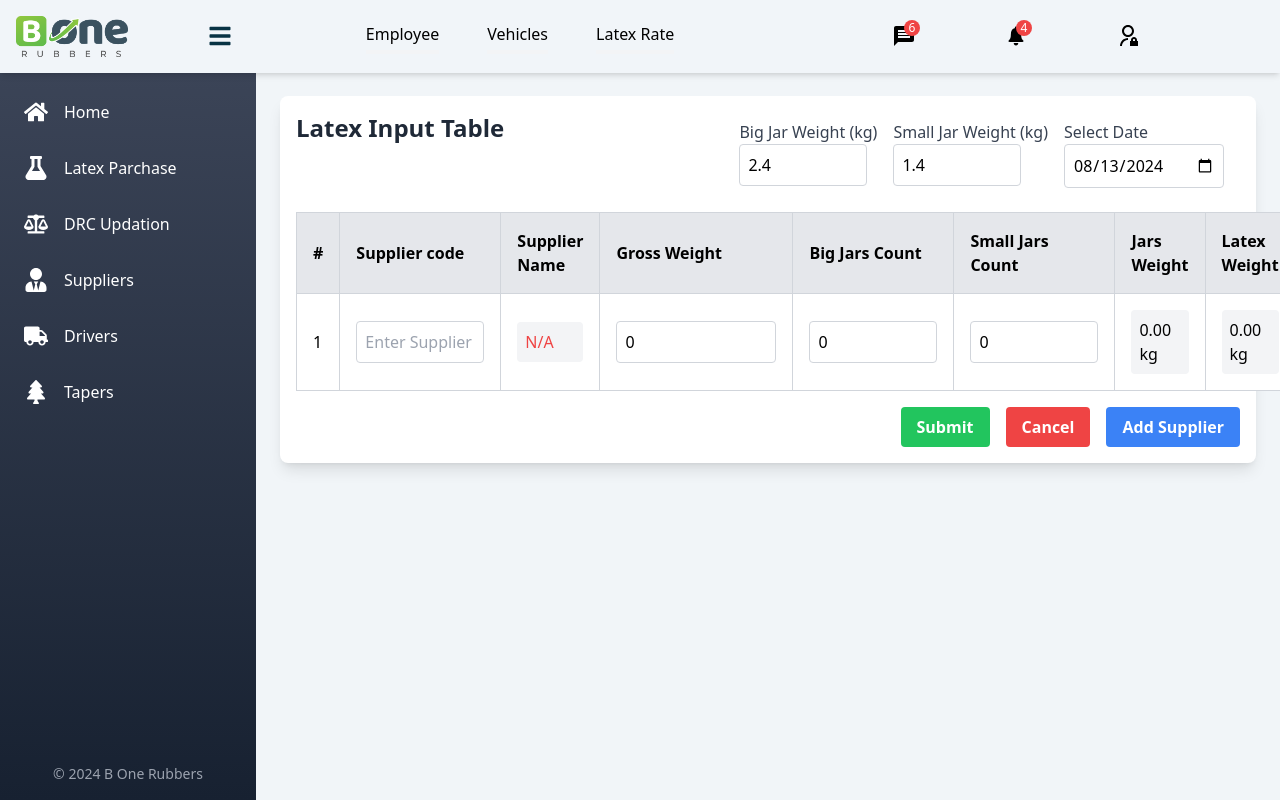
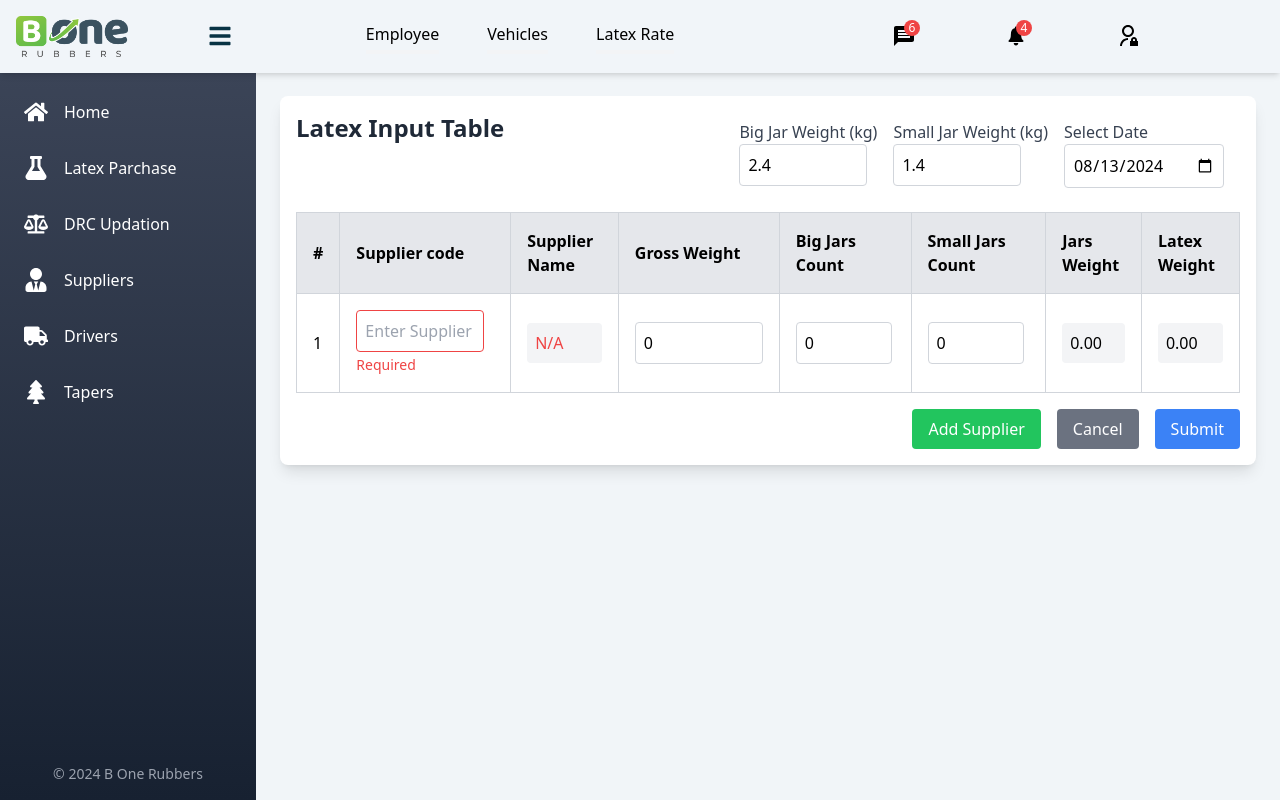
Before and after one commit to bonecompany/Supplier-Management-Client, a React (Vite) app: page /admin/latex-parchase in a window 1280 px wide. Built offline with nearby package versions, Linux system fonts and the light colour scheme.

Commit message:
11/09/2024

```diff
--- a/src/components/admin.components/Latex/LatexInputTable.jsx
+++ b/src/components/admin.components/Latex/LatexInputTable.jsx
@@ -1,11 +1,11 @@
-import { useState, useEffect } from "react";
+import { useState, useEffect, useRef } from "react";
 import { Axios } from "../../../MainRoute";
 import { toast } from "react-toastify";
 
 const LatexInputTable = () => {
-    const [selectedDate, setSelectedDate] = useState(
-      () => new Date().toISOString().split("T")[0]
-    ); // Default to today
+  const [selectedDate, setSelectedDate] = useState(
+    () => new Date().toISOString().split("T")[0]
+  ); // Default to today
   const [suppliers, setSuppliers] = useState([
     {
       date: selectedDate,
@@ -20,19 +20,39 @@ const LatexInputTable = () => {
   ]);
   const [bigJarWeight, setBigJarWeight] = useState(2.4); // Default weight for big jar (kg)
   const [smallJarWeight, setSmallJarWeight] = useState(1.4); // Default weight for small jar (kg)
+  const grossWeightInputRefs = useRef([]); // Ref to focus on gross weight input after fetching supplier name
 
   // Fetch supplier name by supplier code
   const fetchSupplierName = async (index) => {
     const { supplierCode } = suppliers[index];
+
     if (supplierCode) {
+      // Check for duplicate supplier codes
+      const isDuplicate = suppliers.some(
+        (supplier, idx) => idx !== index && supplier.supplierCode === supplierCode
+      );
+
+      if (isDuplicate) {
+        toast.error("Supplier already entered.");
+        return;
+      }
+
       try {
         const response = await Axios.get(`/admin/supplier/${supplierCode}`);
         const newSuppliers = [...suppliers];
         newSuppliers[index].supplierName = response.data.data.name;
         setSuppliers(newSuppliers);
+
+        // Focus on gross weight input after fetching supplier name
+        if (grossWeightInputRefs.current[index]) {
+          grossWeightInputRefs.current[index].focus();
+        }
       } catch (error) {
         console.error("Error fetching supplier data:", error);
+        toast.error("Supplier not found. Please check the supplier code.");
       }
+    } else {
+      toast.warn("Please enter a supplier code.");
     }
   };
 
@@ -70,8 +90,8 @@ const LatexInputTable = () => {
   // Handle form submission
   const handleSubmit = async () => {
     // Check if all suppliers have required fields
-    const isValid = suppliers.every((supplier) =>
-      supplier.supplierCode && supplier.date && supplier.grossWeight
+    const isValid = suppliers.every(
+      (supplier) => supplier.supplierCode && supplier.date && supplier.grossWeight
     );
 
     if (!isValid) {
@@ -86,7 +106,6 @@ const LatexInputTable = () => {
       console.error("Error submitting latex data:", error);
     }
   };
-
 
   // Handle form cancel
   const handleCancel = () => {
@@ -103,7 +122,7 @@ const LatexInputTable = () => {
     ]);
   };
 
-  // Handle Enter key press to fetch supplier name
+  // Handle Enter key press to fetch supplier name and move focus
   const handleKeyDown = (index, e) => {
     if (e.key === "Enter") {
       fetchSupplierName(index);
@@ -130,9 +149,7 @@ const LatexInputTable = () => {
               />
             </div>
             <div>
-              <label className="block text-gray-700">
-                Small Jar Weight (kg)
-              </label>
+              <label className="block text-gray-700">Small Jar Weight (kg)</label>
               <input
                 className="p-2 border border-gray-300 rounded focus:outline-none focus:ring-2 focus:ring-indigo-500 w-32"
                 type="number"
@@ -174,12 +191,8 @@ const LatexInputTable = () => {
               <th className="border border-gray-300 p-4 text-left">
                 Small Jars Count
               </th>
-              <th className="border border-gray-300 p-4 text-left">
-                Jars Weight
-              </th>
-              <th className="border border-gray-300 p-4 text-left">
-                Latex Weight
-              </th>
+              <th className="border border-gray-300 p-4 text-left">Jars Weight</th>
+              <th className="border border-gray-300 p-4 text-left">Latex Weight</th>
             </tr>
           </thead>
           <tbody>
@@ -188,19 +201,20 @@ const LatexInputTable = () => {
                 <td className="border border-gray-300 p-4">{index + 1}</td>
                 <td className="border border-gray-300 p-4">
                   <input
-                    className="p-2 border border-gray-300 rounded focus:outline-none focus:ring-2 focus:ring-indigo-500 w-32"
+                    className={`p-2 border ${
+                      !supplier.supplierCode ? "border-red-500" : "border-gray-300"
+                    } rounded focus:outline-none focus:ring-2 focus:ring-indigo-500 w-32`}
                     type="text"
                     value={supplier.supplierCode}
                     onChange={(e) =>
-                      handleSupplierChange(
-                        index,
-                        "supplierCode",
-                        e.target.value
-                      )
+                      handleSupplierChange(index, "supplierCode", e.target.value)
                     }
                     onKeyDown={(e) => handleKeyDown(index, e)}
                     placeholder="Enter Supplier Code"
                   />
+                  {!supplier.supplierCode && (
+                    <span className="text-red-500 text-sm">Required</span>
+                  )}
                 </td>
                 <td className="border border-gray-300 p-4">
                   <span
@@ -213,7 +227,8 @@ const LatexInputTable = () => {
                 </td>
                 <td className="border border-gray-300 p-4">
                   <input
-                    className="p-2 border border-gray-300 rounded focus:outline-none focus:ring-2 focus:ring-indigo-500 w-40"
+                    ref={(el) => (grossWeightInputRefs.current[index] = el)} // Store reference to gross weight input
+                    className="p-2 border border-gray-300 rounded focus:outline-none focus:ring-2 focus:ring-indigo-500 w-32"
                     type="number"
                     value={supplier.grossWeight}
                     onChange={(e) =>
@@ -224,66 +239,59 @@ const LatexInputTable = () => {
                 </td>
                 <td className="border border-gray-300 p-4">
                   <input
-                    className="p-2 border border-gray-300 rounded focus:outline-none focus:ring-2 focus:ring-indigo-500 w-32"
+                    className="p-2 border border-gray-300 rounded focus:outline-none focus:ring-2 focus:ring-indigo-500 w-24"
                     type="number"
                     value={supplier.bigJarsCount}
                     onChange={(e) =>
-                      handleSupplierChange(
-                        index,
-                        "bigJarsCount",
-                        e.target.value
-                      )
+                      handleSupplierChange(index, "bigJarsCount", e.target.value)
                     }
                     placeholder="Big Jars Count"
                   />
                 </td>
                 <td className="border border-gray-300 p-4">
                   <input
-                    className="p-2 border border-gray-300 rounded focus:outline-none focus:ring-2 focus:ring-indigo-500 w-32"
+                    className="p-2 border border-gray-300 rounded focus:outline-none focus:ring-2 focus:ring-indigo-500 w-24"
                     type="number"
                     value={supplier.smallJarsCount}
                     onChange={(e) =>
-                      handleSupplierChange(
-                        index,
-                        "smallJarsCount",
-                        e.target.value
-                      )
+                      handleSupplierChange(index, "smallJarsCount", e.target.value)
                     }
                     placeholder="Small Jars Count"
                   />
                 </td>
                 <td className="border border-gray-300 p-4">
                   <span className="block p-2 bg-gray-100 rounded">
-                    {supplier.jarsWeight.toFixed(2)} kg
+                    {supplier.jarsWeight.toFixed(2)}
                   </span>
                 </td>
                 <td className="border border-gray-300 p-4">
                   <span className="block p-2 bg-gray-100 rounded">
-                    {supplier.latexWeight.toFixed(2)} kg
+                    {supplier.latexWeight.toFixed(2)}
                   </span>
                 </td>
               </tr>
             ))}
           </tbody>
         </table>
-        <div className="flex justify-end mt-4">
+
+        <div className="flex justify-end space-x-4 mt-4">
           <button
-            className="bg-green-500 hover:bg-green-600 text-white font-bold py-2 px-4 rounded"
-            onClick={handleSubmit}
+            className="px-4 py-2 bg-green-500 text-white rounded hover:bg-green-600"
+            onClick={addSupplierRow}
           >
-            Submit
+            Add Supplier
           </button>
           <button
-            className="bg-red-500 hover:bg-red-600 text-white font-bold py-2 px-4 rounded ml-4"
+            className="px-4 py-2 bg-gray-500 text-white rounded hover:bg-gray-600"
             onClick={handleCancel}
           >
             Cancel
           </button>
           <button
-            className="bg-blue-500 hover:bg-blue-600 text-white font-bold py-2 px-4 rounded ml-4"
-            onClick={addSupplierRow}
+            className="px-4 py-2 bg-blue-500 text-white rounded hover:bg-blue-600"
+            onClick={handleSubmit}
           >
-            Add Supplier
+            Submit
           </button>
         </div>
       </div>
```
